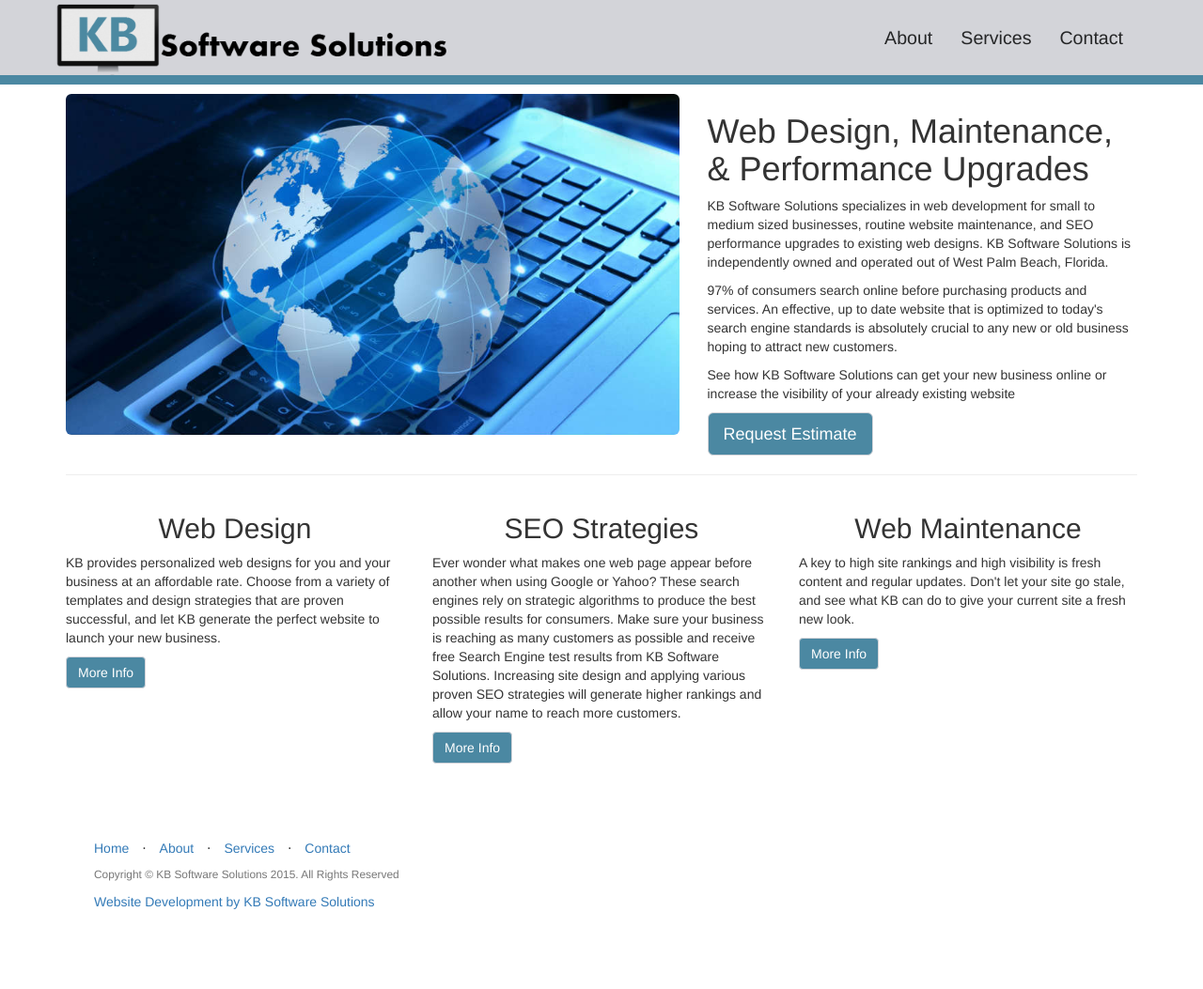
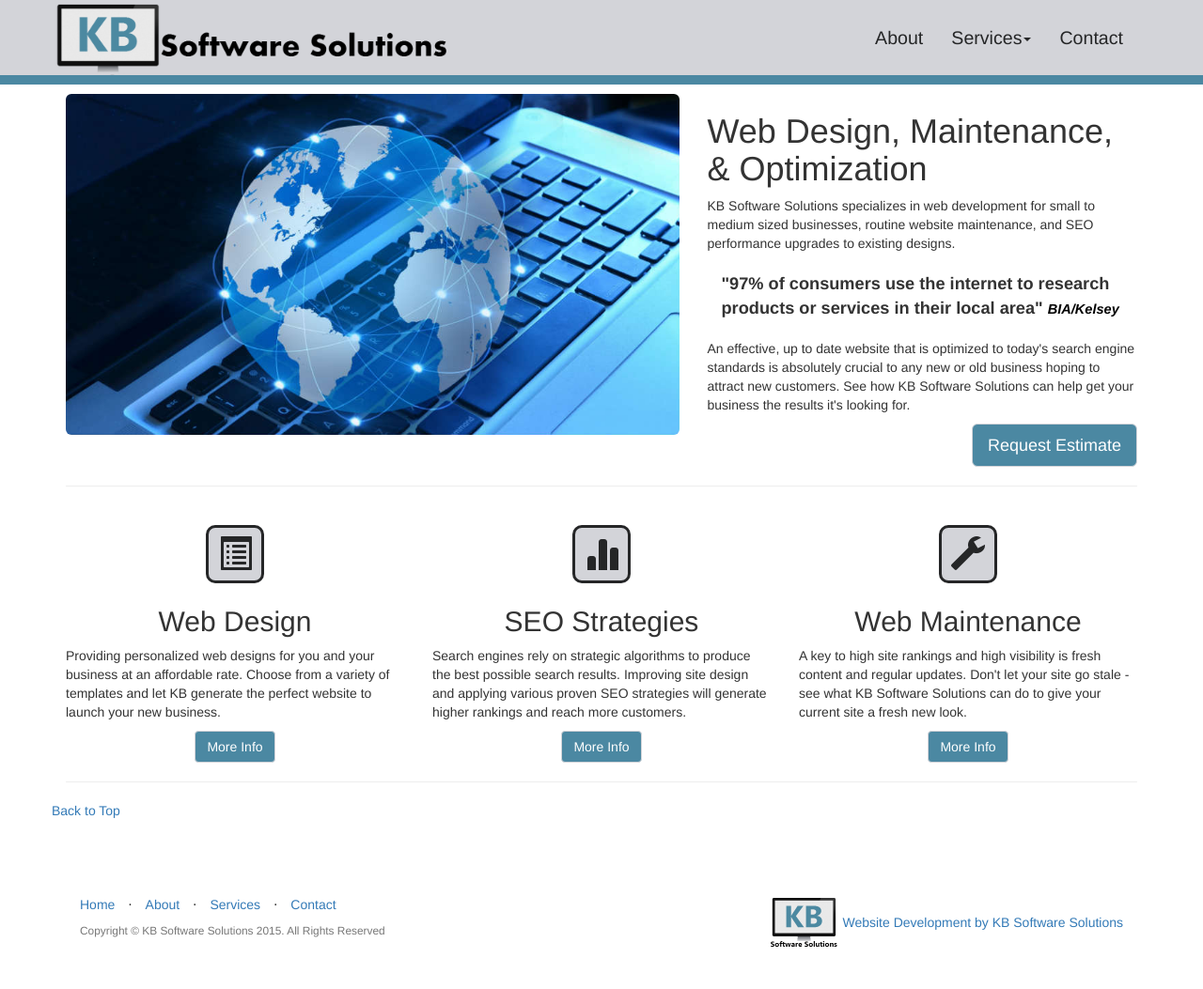
Before and after one commit to johnsonj561/KB-Software-Solutions, a PHP site: page / in a window 1280 px wide. Shown: the whole page at 94% size. Before the commit the page ends 968 px from the top, so only its background shows below. Run offline with PHP 8.4, Linux system fonts and the light colour scheme.

Commit message:
Glyphicons Added

```diff
--- a/index.php
+++ b/index.php
@@ -1,37 +1,19 @@
 <!DOCTYPE html>
 <html lang="en">
-
   <head>
-
     <meta charset="utf-8">
     <meta http-equiv="X-UA-Compatible" content="IE=edge">
     <meta name="viewport" content="width=device-width, initial-scale=1">
     <meta name="description" content="">
     <meta name="author" content="">
-
     <title>KB Software Solutions | West Palm Beach</title>
-
-    <!-- Bootstrap Core CSS -->
     <link href="css/bootstrap.min.css" rel="stylesheet">
-
-    <!-- Custom CSS -->
     <link href="css/small-business.css" rel="stylesheet">
-
-    <!-- HTML5 Shim and Respond.js IE8 support of HTML5 elements and media queries -->
-    <!-- WARNING: Respond.js doesn't work if you view the page via file:// -->
-    <!--[if lt IE 9]>
-        <script src="https://oss.maxcdn.com/libs/html5shiv/3.7.0/html5shiv.js"></script>
-        <script src="https://oss.maxcdn.com/libs/respond.js/1.4.2/respond.min.js"></script>
-    <![endif]-->
-
   </head>
 
   <body>
-
-    <!-- Navigation -->
     <nav class="navbar navbar-inverse navbar-fixed-top" role="navigation">
       <div class="container">
-            <!-- Brand and toggle get grouped for better mobile display -->
         <div class="navbar-header">
           <button type="button" class="navbar-toggle" data-toggle="collapse" data-target="#bs-example-navbar-collapse-1">
             <span class="sr-only">Toggle navigation</span>
@@ -44,106 +26,111 @@
           </a>
           <a class="navbar-brand topnav kb-text" href="index.html">KB Software Solutions</a>
         </div>
-            <!-- Collect the nav links, forms, and other content for toggling -->
         <div class="collapse navbar-collapse" id="bs-example-navbar-collapse-1">
           <ul class="nav navbar-nav">
             <li>
-                        <a href="#">About</a>
+              <a href="view/about.php">About</a>
+            </li>
+            <li class="dropdown">
+              <a class="dropdown-toggle" data-toggle="dropdown" href="view/services.php">Services<span class="caret"></span></a>
+              <ul class="dropdown-menu" role ="menu">
+                <li><a href="view/services.php#design">Design</a></li>
+                <hr class="drop-down-border">
+                <li><a href="view/services.php#maintenance">Maintenance</a></li>
+                <hr class="drop-down-border">
+                <li><a href="view/services.php#seo">SEO</a></li>
+              </ul>
             </li>
             <li>
-                        <a href="#">Services</a>
-                    </li>
-                    <li>
-                        <a href="#">Contact</a>
+              <a href="view/contact.php">Contact</a>
             </li>
           </ul>
         </div>
-            <!-- /.navbar-collapse -->
       </div>
-        <!-- /.container -->
     </nav>
-
-    <!-- Page Content -->
-    <div class="container">
-
-        <!-- Heading Row -->
+    <div class="container" name="top">
       <div class="row">
         <div class="col-md-7">
-                <img class="img-responsive img-rounded" src="img/internet-logo-design.jpg" alt="">
+          <img class="img-responsive img-rounded" src="img/internet-logo-design.jpg" alt="Web development and design">
         </div>
-            <!-- /.col-md-8 -->
         <div class="col-md-5">
-                <h1>Web Design, Maintenance, &amp; Performance Upgrades</h1>
+          <h1>Web Design, Maintenance, &amp; Optimization</h1>
           <p>KB Software Solutions specializes in web development for small to medium sized businesses,
-                  routine website maintenance, and SEO performance upgrades to existing web designs. KB Software Solutions
-                  is independently owned and operated out of West Palm Beach, Florida.</p>
-                <p>97% of consumers search online before purchasing products and services. An
-                  effective, up to date website that is optimized to today's search engine standards is absolutely crucial
-                  to any new or old business hoping to attract new customers.</p>
-                <p>See how KB Software Solutions can get your new business online or increase the visibility of your
-              already existing website</p>
-                <a class="btn btn-primary btn-lg" href="view/contact.php">Request Estimate</a>
+            routine website maintenance, and SEO performance upgrades to existing designs.</p>
+          <p class="quote">"97% of consumers use the internet to research products or services in their local area"
+            <a href="http://www.biakelsey.com/" class="cite-source">BIA/Kelsey</a></p>
+          An effective, up to date website that is optimized to today's search engine
+          standards is absolutely crucial to any new or old business hoping to attract
+          new customers. See how KB Software Solutions can help get your business the results it's looking for.</p>
+        <a class="btn btn-primary btn-lg pull-right" href="view/contact.php">Request Estimate</a>
       </div>
-            <!-- /.col-md-4 -->
     </div>
-        <!-- /.row -->
-
-
     <hr>
-
-        <!-- Call to Action Well -->
-       <!-- <div class="row">
-            <div class="col-lg-12">
-                <div class="well text-center call-now">
-                    Call Now For Immediate Service 561-909-7795
-            </div>
-            <!-- /.col-lg-12 -->
-    <!--    </div> -->
-        <!-- /.row -->
-
-        <!-- Content Row -->
     <div class="row">
       <div class="col-md-4">
+        <h1 class="text-center"><span class="glyphicon glyphicon-list-alt glyph-box"></span></h1>
         <h2 class="text-center">Web Design</h2>
-                <p>KB provides personalized web designs for you and your business at an affordable rate. Choose from
-                  a variety of templates and design strategies that are proven successful, and let KB generate the
-                  perfect website to launch your new business.</p>
-                <a class="btn btn-default" href="#">More Info</a>
+        <p>Providing personalized web designs for you and your business at an affordable rate. Choose from
+          a variety of templates and let KB generate the perfect website to launch your new business.</p>
+        <div class="text-center"><a class="btn btn-default text-center" href="#">More Info</a></div>
       </div>
-            <!-- /.col-md-4 -->
       <div class="col-md-4">
+        <h1 class="text-center"><span class="glyphicon glyphicon-stats glyph-box"></span></h1>
         <h2 class="text-center">SEO Strategies</h2>
-                <p>Ever wonder what makes one web page appear before another when using Google or Yahoo? These search
-                  engines rely on strategic algorithms to produce the best possible results for consumers. Make
-                  sure your business is reaching as many customers as possible and receive free Search Engine test results
-                  from KB Software Solutions. Increasing site design and applying various proven SEO strategies will
-                  generate higher rankings and allow your name to reach more customers.</p>
-                <a class="btn btn-default" href="#">More Info</a>
+        <p>Search engines rely on strategic algorithms to produce the best possible search results.
+          Improving site design and applying various proven SEO strategies will generate higher rankings and reach more
+        customers.</p>
+        <div class="text-center"><a class="btn btn-default text-center" href="#">More Info</a></div>
       </div>
-            <!-- /.col-md-4 -->
       <div class="col-md-4">
+        <h1 class="text-center"><span class="glyphicon glyphicon-wrench glyph-box"></span></h1>
         <h2 class="text-center">Web Maintenance</h2>
         <p>A key to high site rankings and high visibility is fresh content and regular updates. Don't let
-              your site go stale, and see what KB can do to give your current site a fresh new look.</p>
-                <a class="btn btn-default" href="#">More Info</a>
+          your site go stale - see what KB Software Solutions can do to give your current site a fresh new look.</p>
+        <div class="text-center"><a class="btn btn-default" href="#">More Info</a></div>
       </div>
-            <!-- /.col-md-4 -->
     </div>
-        <!-- /.row -->
+    <hr>
+    <div class="row"><a href="#top">Back to Top</a><br></div>
+    </div>
+  <footer>
+    <div class="container">
+      <div class="row">
+        <div class="col-lg-12">
+          <div class="col-lg-6">
+            <ul class="list-inline">
+              <li>
+                <a href="#top">Home</a>
+              </li>
+              <li class="footer-menu-divider">&sdot;</li>
+              <li>
+                <a href="view/about.php">About</a>
+              </li>
+              <li class="footer-menu-divider">&sdot;</li>
+              <li>
+                <a href="view/services.php">Services</a>
+              </li>
+              <li class="footer-menu-divider">&sdot;</li>
+              <li>
+                <a href="view/contact.php">Contact</a>
+              </li>
+            </ul>
+            <p class="copyright text-muted small">Copyright &copy; KB Software Solutions 2015. All Rights Reserved</p>
+          </div>
+          <div class="col-lg-6">
 
-        <?php
-          require_once('template/footer.html');
-        ?>
-
+            <p class="copyright text-muted medium pull-right">
+              <img href="www.kbsoftwaresolutions.com" src="img/kb-logo-v3-75x60.png" alt="KB Software Solutions Logo">
+              <a href="www.kbsoftwaresolutions.com">Website Development by KB Software Solutions</a>
+            </p>
           </div>
-    <!-- /.container -->
-
+        </div>
+      </div>
+    </div>
+  </footer>
   <!-- jQuery -->
   <script src="js/jquery.js"></script>
-
   <!-- Bootstrap Core JavaScript -->
   <script src="js/bootstrap.min.js"></script>
-
   </body>
-
 </html>
```
Lines whose indentation alone changed are shown as unchanged.
